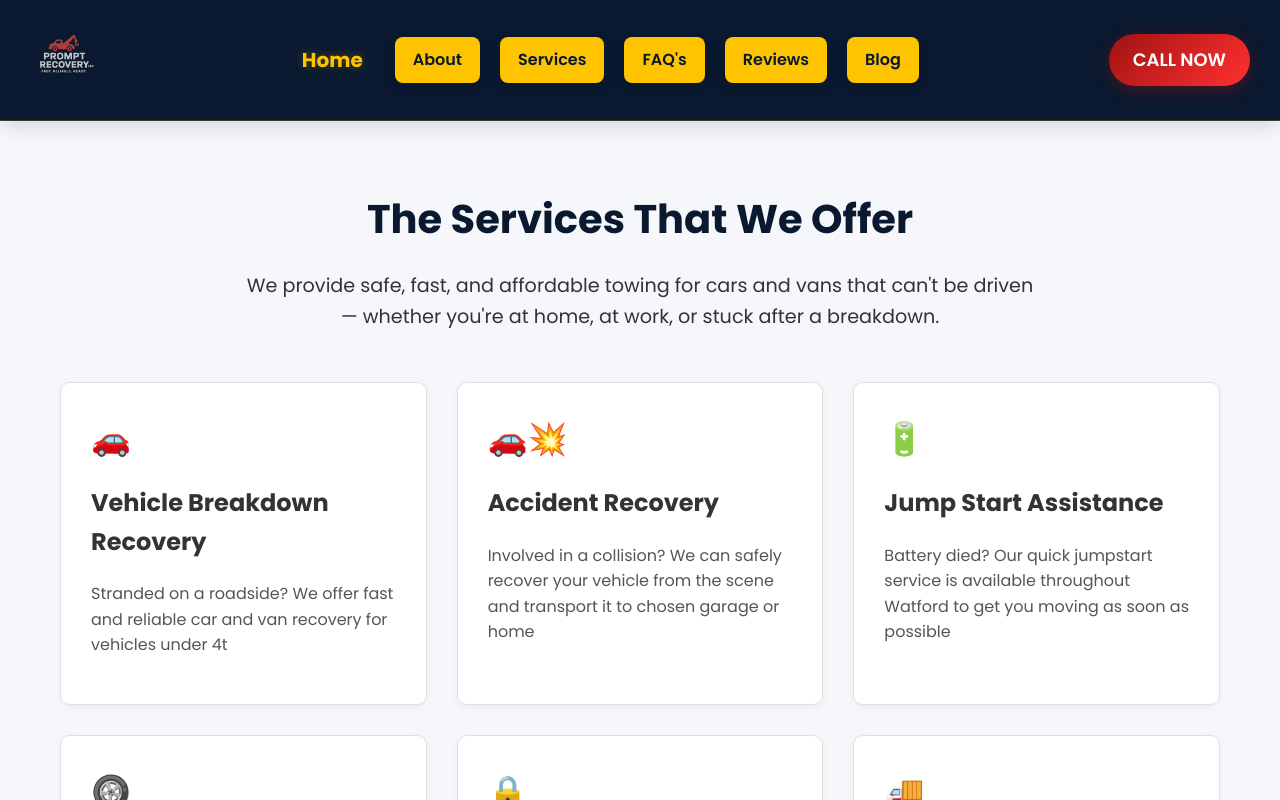
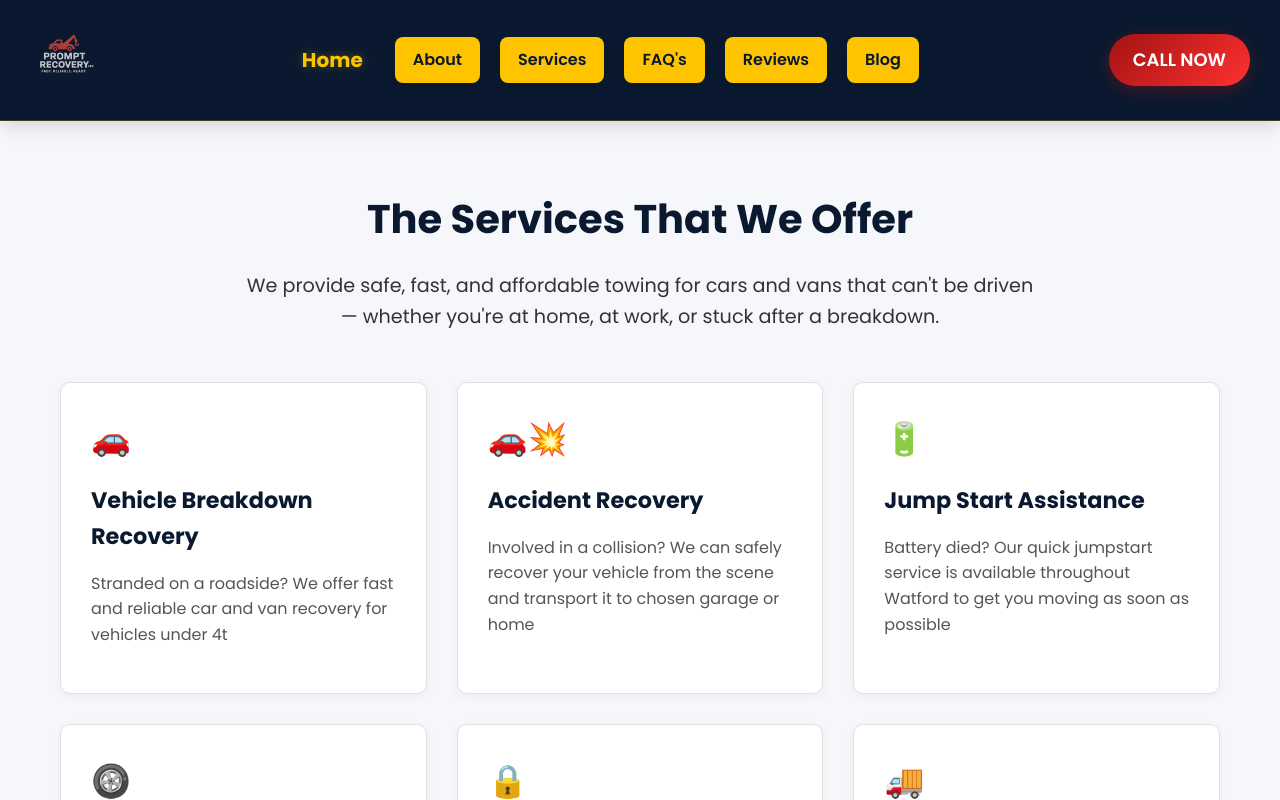
Before and after one commit to jondarrer/promptrecovery.co.uk, a Next.js app: page /services in a window 1280 px wide. Shown: the top 800 px of the page. Built offline with nearby package versions, Linux system fonts and the light colour scheme.

Commit message:
🔍 Improve alt text for navbar logo and style h2 (was h3)

```diff
--- a/app/services/services.module.css
+++ b/app/services/services.module.css
@@ -65,7 +65,7 @@
   margin-bottom: 15px;
 }
 
-.service-card h3 {
+.service-card h2 {
   font-size: 1.4rem;
   margin-bottom: 15px;
   color: #0a192f;
--- a/components/Navigation/Navbar.js
+++ b/components/Navigation/Navbar.js
@@ -60,7 +60,7 @@ function Navbar() {
       <div className={[styles['navbar'], isShrunk ? styles['shrink'] : ''].join(' ')}>
         <div className={styles['logo']}>
           <Link href="/">
-            <Image src={logo} alt="Logo" className={styles['logo-image']} />
+            <Image src={logo} alt="Prompt Recovery Logo" className={styles['logo-image']} />
           </Link>
         </div>
 
```
